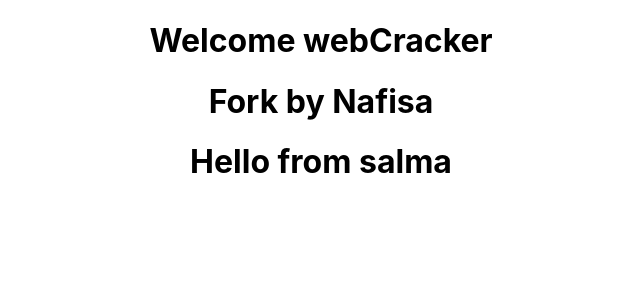
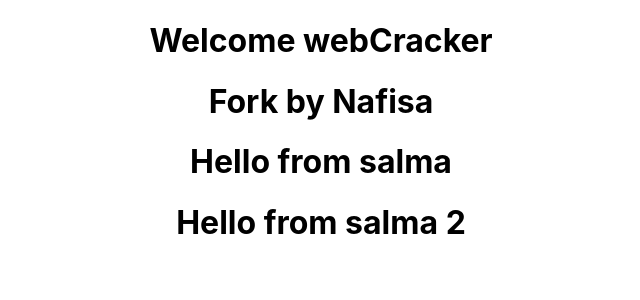
Before and after one commit to rawfoon/Hospital-management-client, a React (Create React App) app: page / in a window 1280 px wide. Shown: the top 300 px of the page, without its empty margins (319-959 px from the left). Built offline with nearby package versions, Linux system fonts and the light colour scheme.

Commit message:
doneby salma

```diff
--- a/src/App.js
+++ b/src/App.js
@@ -7,6 +7,7 @@ function App() {
      <h1> Welcome webCracker</h1>
      <h1> Fork by Nafisa</h1>
      <h1>Hello from salma</h1>
+     <h1>Hello from salma 2</h1>
     </div>
   );
 }
```
